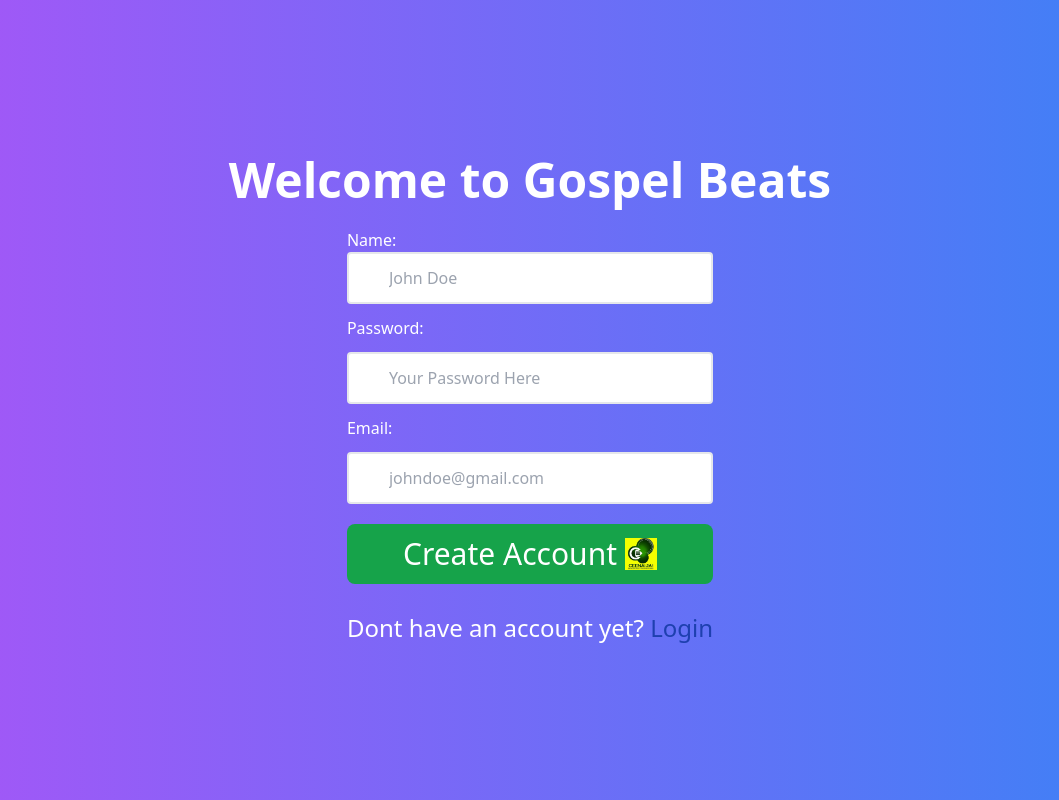
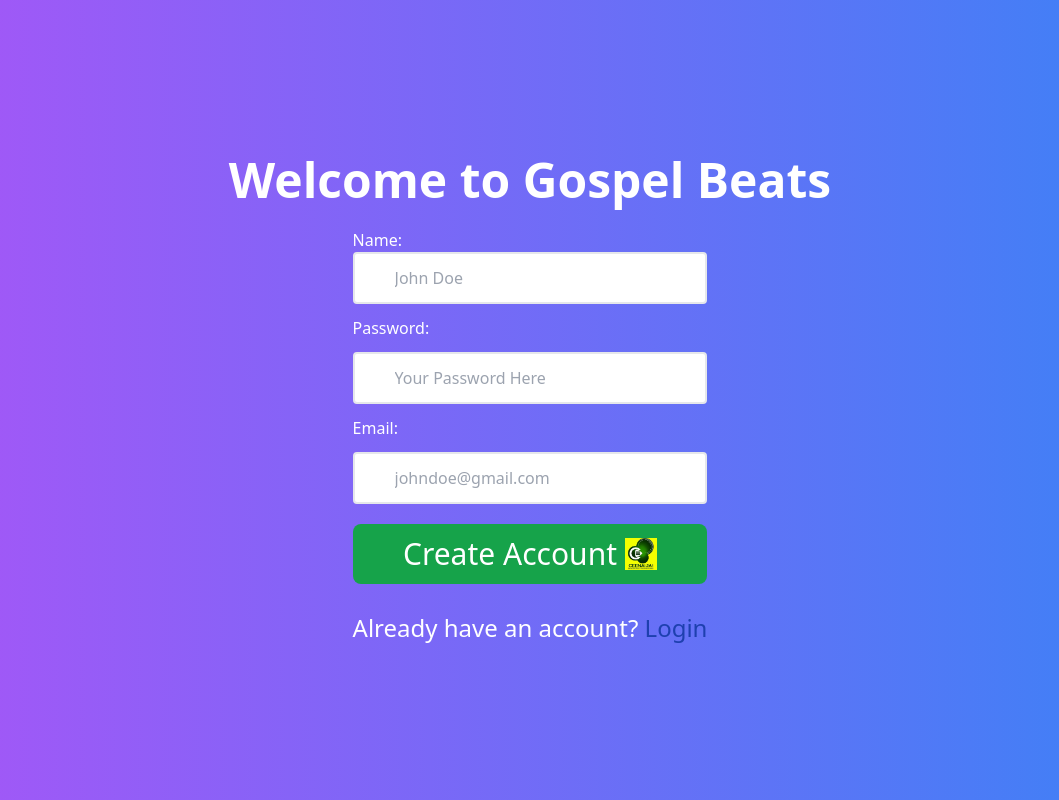
Before and after one commit to samueltuoyo15/GospelVibes, a React (Vite) app in the folder client/: page /signup in a window 1280 px wide. Shown: the whole page, without its empty margins (110-1169 px from the left). Built offline with nearby package versions, Linux system fonts and the light colour scheme.

Commit message:
added a plesant ui to the two auth screens and created a notfound route and some gracefull error loggin to the ui

```diff
--- a/client/src/Pages/SignUp.tsx
+++ b/client/src/Pages/SignUp.tsx
@@ -122,7 +122,7 @@ function SignUp({ setIsAuthenticated }: LoginProps) {
             </>
           )}
         </button>
-      <p className="text-2xl text-white mt-7">Dont have an account yet? <Link to="/login" className="text-blue-800">Login</Link></p>
+      <p className="text-2xl text-white mt-7">Already have an account? <Link to="/login" className="text-blue-800">Login</Link></p>
       </form>
    </section>
   )
```
